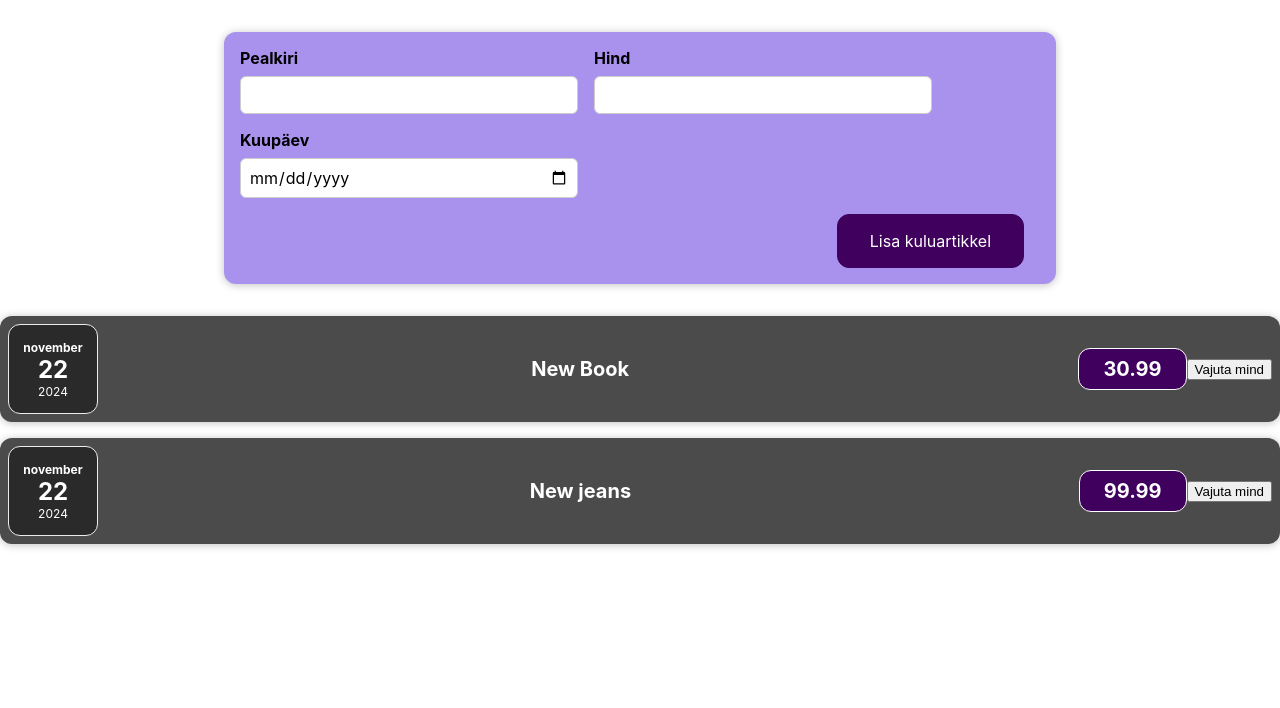
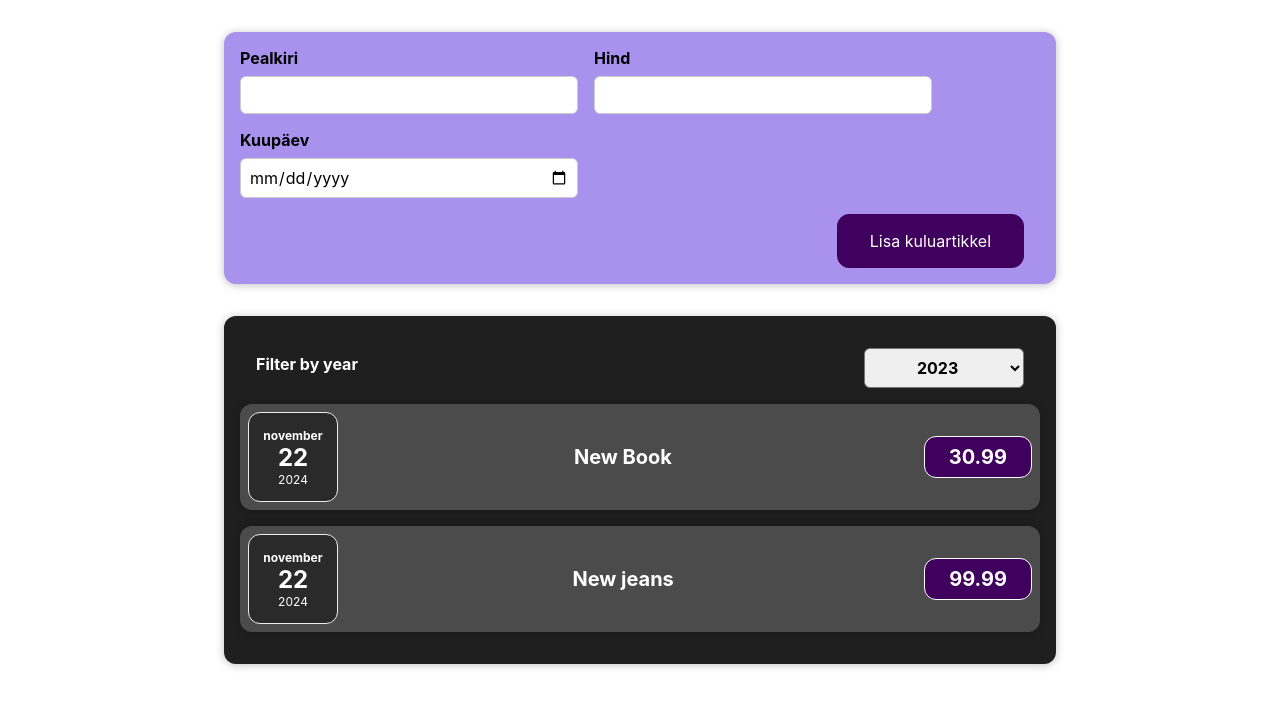
Before and after one commit to MikeRiverside/expenses, a React (Create React App) app: page / in a window 1280 px wide. Shown: the top 708 px of the page. Built offline with nearby package versions, Linux system fonts and the light colour scheme.

Commit message:
year filter

```diff
--- a/src/App.js
+++ b/src/App.js
@@ -1,6 +1,6 @@
 
 import './App.css';
-import ExpenseItem from './components/Expenses/ExpenseItem';
+import Expenses from './components/Expenses/Expenses';
 import NewExpense from "./components/Expenses/NewExpense/NewExpense";
 
 const App = () => {
@@ -24,9 +24,8 @@
 
   return (
     <div className="App">
-      <NewExpense onAddExpense={addExpenseHandler}></NewExpense>
-      <ExpenseItem data= {expenses[0]}/>
-      <ExpenseItem data= {expenses[1]}/>
+      <NewExpense onAddExpense={addExpenseHandler} />
+      <Expenses expenses={expenses} />
     </div>
   );
 }
--- a/src/components/Expenses/ExpenseItem.js
+++ b/src/components/Expenses/ExpenseItem.js
@@ -1,19 +1,8 @@
 import ExpenseDate from "./ExpenseDate"
 import "./ExpenseItem.css"
 import Card from "../UI/Card"
-import { useState } from "react"
 
 const ExpenseItem = (props) => {
-    const [title, setTitle] = useState(props.data.title)
-
-    const clickHandler = () => {
-        console.log("Vajutatud!")
-        setTitle(`uuendatud by click ${title}"`)
-        console.log(title)
-    }
-
-    console.log(props.data.date)
-
 
     return (
         <Card className="expense-item">
@@ -22,7 +11,6 @@
                 <h2>{props.data.title}</h2>
                 <div className="expense-item__price">{props.data.price}</div>
             </div>
-            <button onClick={clickHandler}>Vajuta mind</button>
          </Card>
     )
 }
--- a/src/components/Expenses/Expenses.css
+++ b/src/components/Expenses/Expenses.css
@@ -4,4 +4,6 @@
     margin: 2rem auto;
     width: 50rem;
     max-width: 95%;
+    border-radius: 12px;
+    box-shadow: 0 1px 8px rgba(0, 0, 0, 0.25);
 }
--- a/src/components/Expenses/Expenses.js
+++ b/src/components/Expenses/Expenses.js
@@ -1,12 +1,18 @@
 import "./Expenses.css"
 import ExpenseItem from "./ExpenseItem"
+import ExpensesFilter from "./ExpensesFilter"
+import Card from "../UI/Card"
 
 const Expenses = (props) => {
-    return (
-        <div className="expenses">
+    const yearChangeHandler = (year) => {
+        console.log(year)
+    }
+return (
+        <Card className="expenses">
+            <ExpensesFilter onYearChange={yearChangeHandler} />
             <ExpenseItem data={props.expenses[0]} />
             <ExpenseItem data={props.expenses[1]} />
-        </div>
+        </Card>
     )
 }
 export default Expenses
--- /dev/null
+++ b/src/components/Expenses/ExpensesFilter.css
@@ -0,0 +1,24 @@
+.expenses-filter {
+    color: white;
+    padding: 0 1rem;
+}
+
+.expenses-filter__control {
+    display: flex;
+    width: 100%;
+    align-items: center;
+    justify-content: space-between;
+    margin: 1rem 0;
+}
+
+.expenses-filter label {
+    font-weight: bold;
+    margin-bottom: 0.5rem;
+}
+
+.expenses-filter select {
+    font: inherit;
+    padding: 0.5rem 3rem;
+    font-weight: bold;
+    border-radius: 6px;
+}
--- /dev/null
+++ b/src/components/Expenses/ExpensesFilter.js
@@ -0,0 +1,22 @@
+import React from 'react';
+import './ExpensesFilter.css';
+
+const ExpensesFilter = (props) => {
+    const yearChangeHandler = (event) => {
+        props.onChangeFilter(event.target.value)
+    }
+
+    return (
+        <div className='expenses-filter'>
+            <div className='expenses-filter__control'>
+                <label>Filter by year</label>
+                <select value={props.selected} onChange={yearChangeHandler}>
+                    <option value='2023'>2023</option>
+                    <option value='2024'>2024</option>
+                    <option value='2025'>2025</option>
+                </select>
+            </div>
+        </div>
+    );
+};
+export default ExpensesFilter;
```
Also changed, not shown: src/components/Expenses/ExpensesList.css (added, +9 -0 lines).
